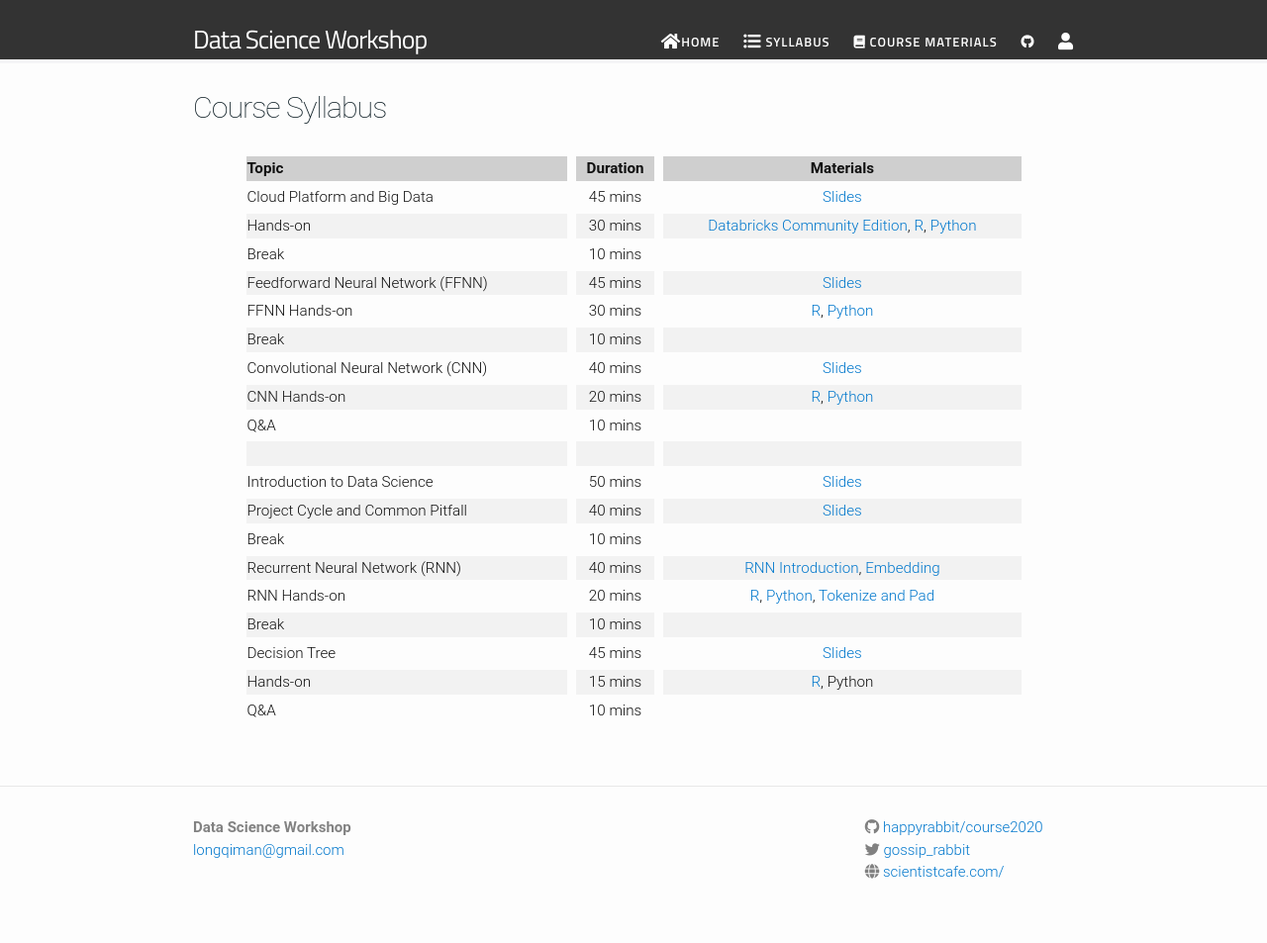
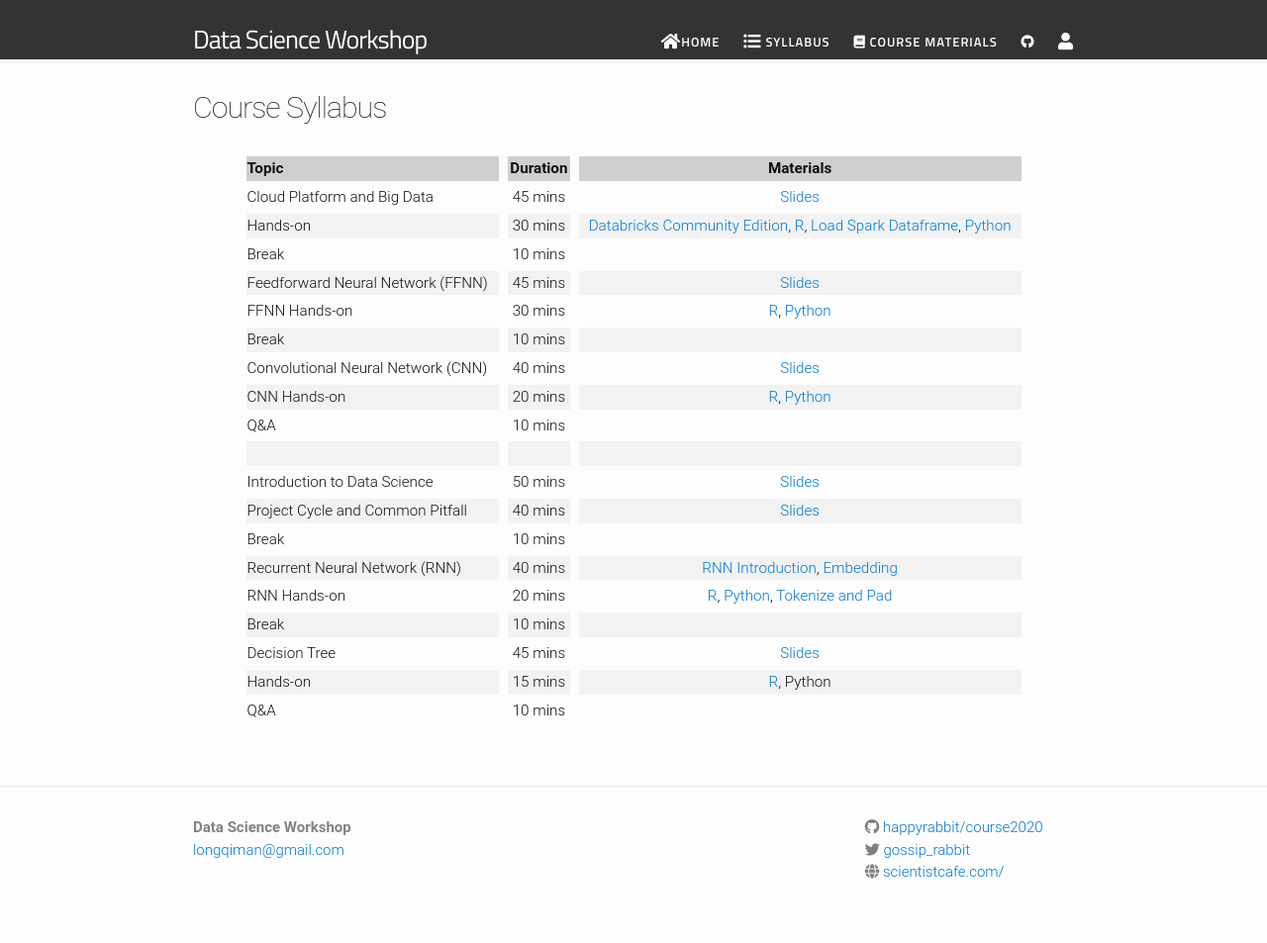
Before and after one commit to happyrabbit/course2020, a Jekyll site: the page built from course-syllabus.md, in a window 1280 px wide. Shown: the whole page at 99% size. Built offline with Jekyll 4.4.1, drawn with Linux system fonts in a browser that asks for light colours; nearby versions of some CDN libraries.

Commit message:
load spark dataframe

```diff
--- a/course-syllabus.md
+++ b/course-syllabus.md
@@ -7,7 +7,7 @@ permalink: /course-syllabus/
 | Topic | Duration | Materials |
 | :--- | :---: | :---: |
 | Cloud Platform and Big Data | 45 mins | [Slides](https://docs.google.com/presentation/d/1jWO1-Nloms0x1btYLevUqTBcycZo1SV_cvE9rmg24tM/edit?usp=sharing)   |
-| Hands-on | 30 mins | [Databricks Community Edition](https://databricks.com/try-databricks), [R](https://databricks-prod-cloudfront.cloud.databricks.com/public/4027ec902e239c93eaaa8714f173bcfc/3981279215211072/4269117185296595/78755435857845/latest.html), [Python](https://github.com/happyrabbit/IntroDataScience/blob/master/Python/PysparkETL.ipynb)  |
+| Hands-on | 30 mins | [Databricks Community Edition](https://databricks.com/try-databricks), [R](https://databricks-prod-cloudfront.cloud.databricks.com/public/4027ec902e239c93eaaa8714f173bcfc/3981279215211072/4269117185296595/78755435857845/latest.html), [Load Spark Dataframe](https://github.com/happyrabbit/IntroDataScience/blob/master/Python/LoadDatasetSpark.ipynb), [Python](https://github.com/happyrabbit/IntroDataScience/blob/master/Python/PysparkETL.ipynb)  |
 | Break | 10 mins |  |
 | Feedforward Neural Network (FFNN) | 45 mins | [Slides](https://course2020.scientistcafe.com/slides/02DeepLearning/DNN/DNN_Intro.html)   |
 | FFNN Hands-on | 30 mins | [R](https://databricks-prod-cloudfront.cloud.databricks.com/public/4027ec902e239c93eaaa8714f173bcfc/3981279215211072/4269117185296628/78755435857845/latest.html), [Python](https://github.com/happyrabbit/IntroDataScience/blob/master/Python/FFNN.ipynb)  |
```
